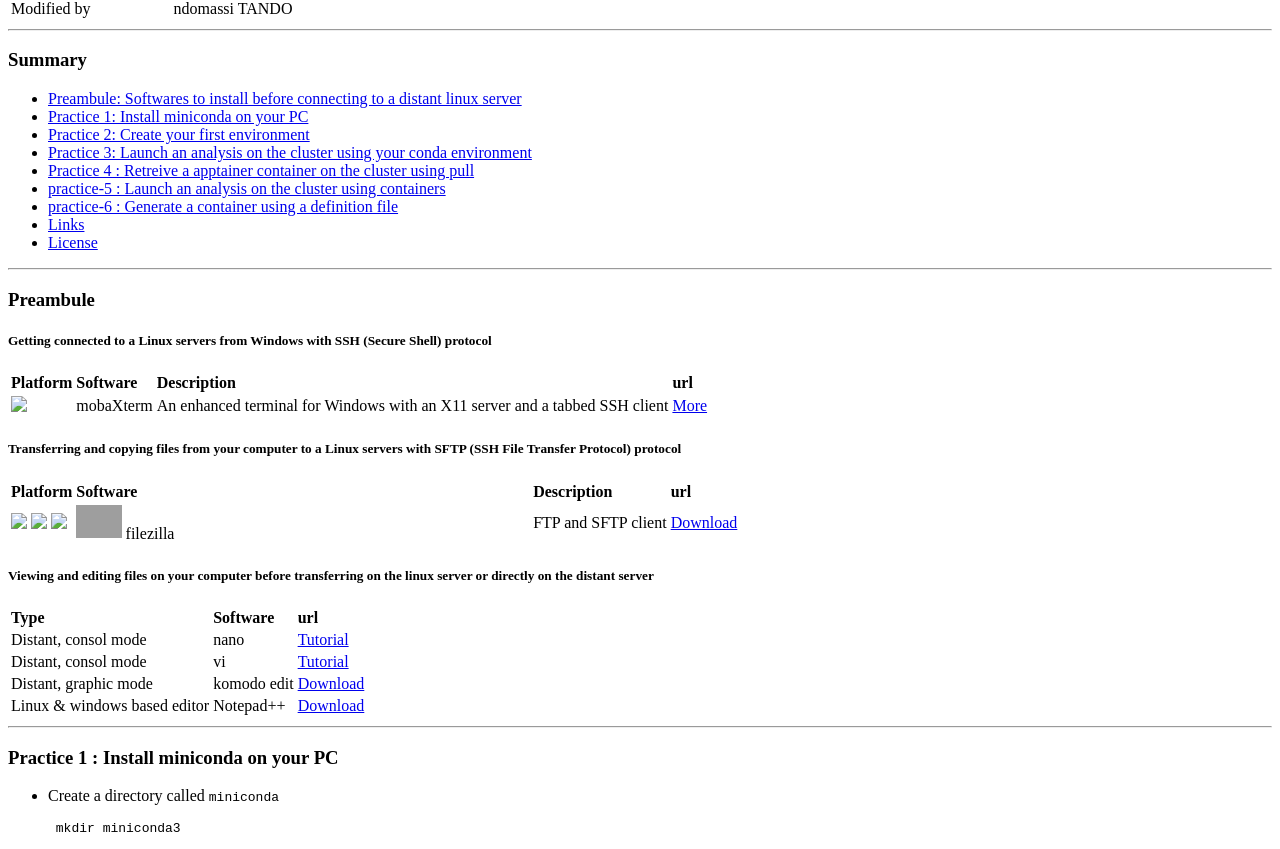
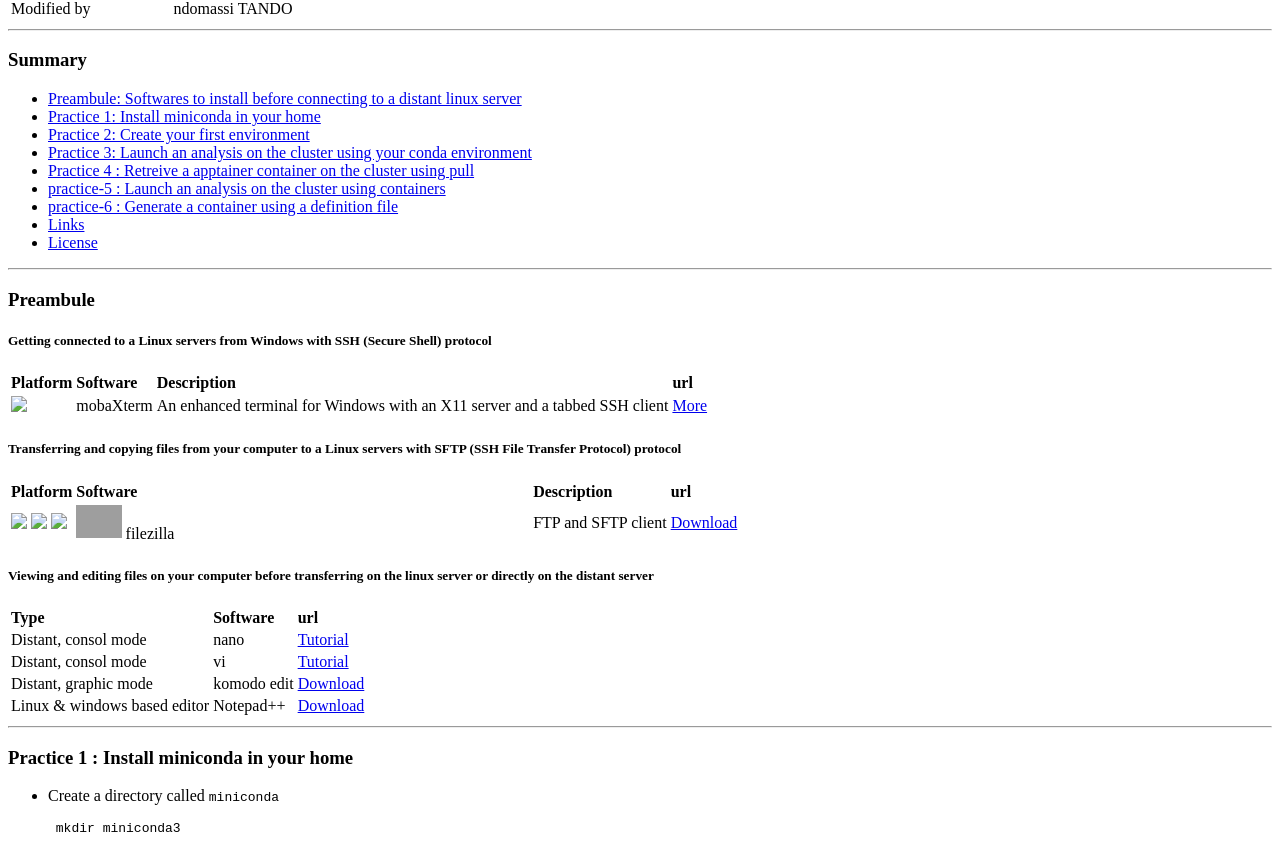
Before and after one commit to wave-centre/cibig, a Jekyll site: the page built from docs/course_materials/REPRO/CONTAINERS/CONTAINERS_practice.md, in a window 1280 px wide and 1400 px high. Shown: the part 406-1255 px from the top of the window. Built offline with Jekyll 4.4.1, drawn with Linux system fonts in a browser that asks for light colours; our own code applies the rules of GitHub Pages for plain Markdown files; grey boxes are pictures that could not be loaded.

Commit message:
Update CONTAINERS_practice.md
modify name of practice1

```diff
--- a/docs/course_materials/REPRO/CONTAINERS/CONTAINERS_practice.md
+++ b/docs/course_materials/REPRO/CONTAINERS/CONTAINERS_practice.md
@@ -14,7 +14,7 @@
 
 <!-- TOC depthFrom:2 depthTo:2 withLinks:1 updateOnSave:1 orderedList:0 -->
 * [Preambule: Softwares to install before connecting to a distant linux server ](#preambule)
-* [Practice 1: Install miniconda on your PC](#practice-1)
+* [Practice 1: Install miniconda in your home](#practice-1)
 * [Practice 2: Create your first environment](#practice-2)
 * [Practice 3: Launch an analysis on the cluster using your conda environment](#practice-3)
 * [Practice 4 : Retreive a apptainer container on the cluster using pull](#practice-4)
@@ -58,7 +58,7 @@
 
 
 <a name="practice-1"></a>
-### Practice 1 : Install miniconda on your PC
+### Practice 1 : Install miniconda in your home
 
 * Create a directory called `miniconda`
 
```
